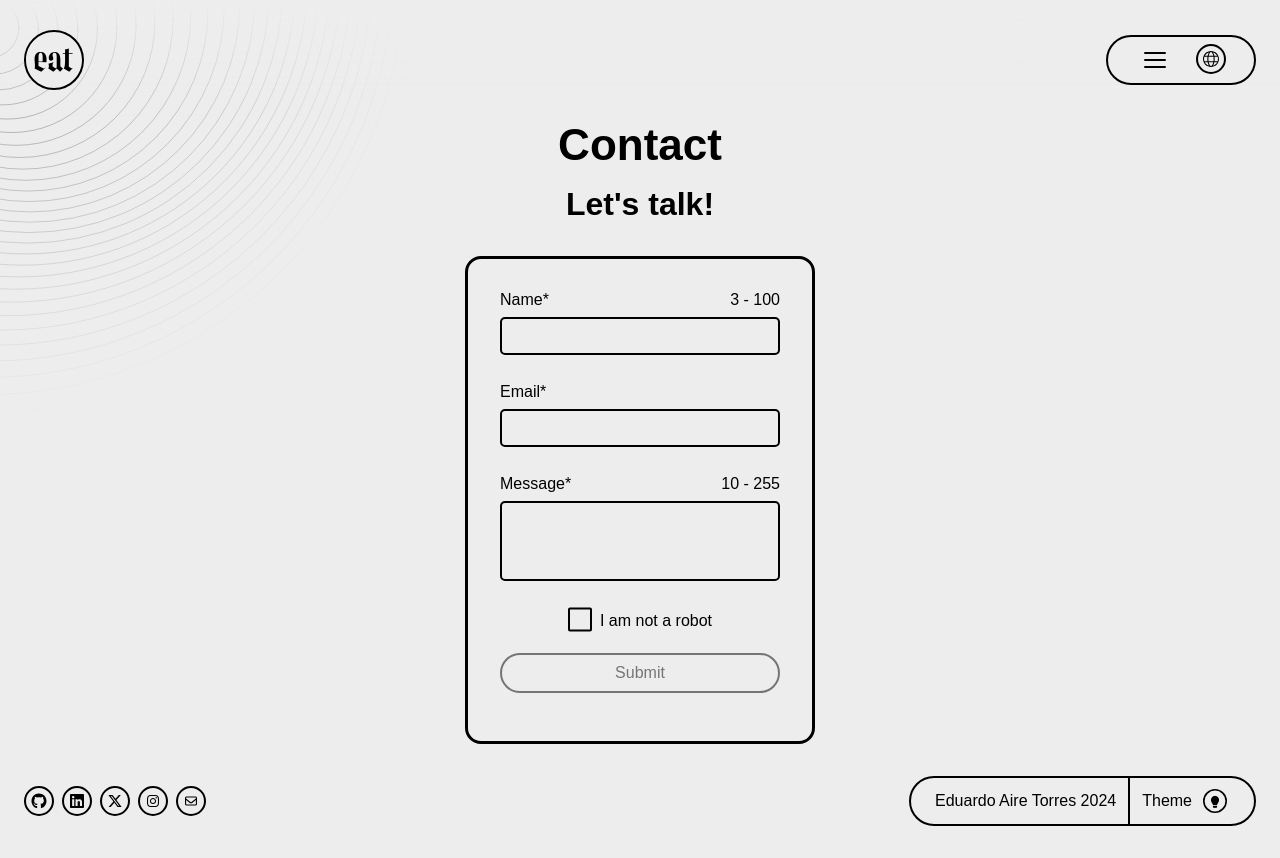
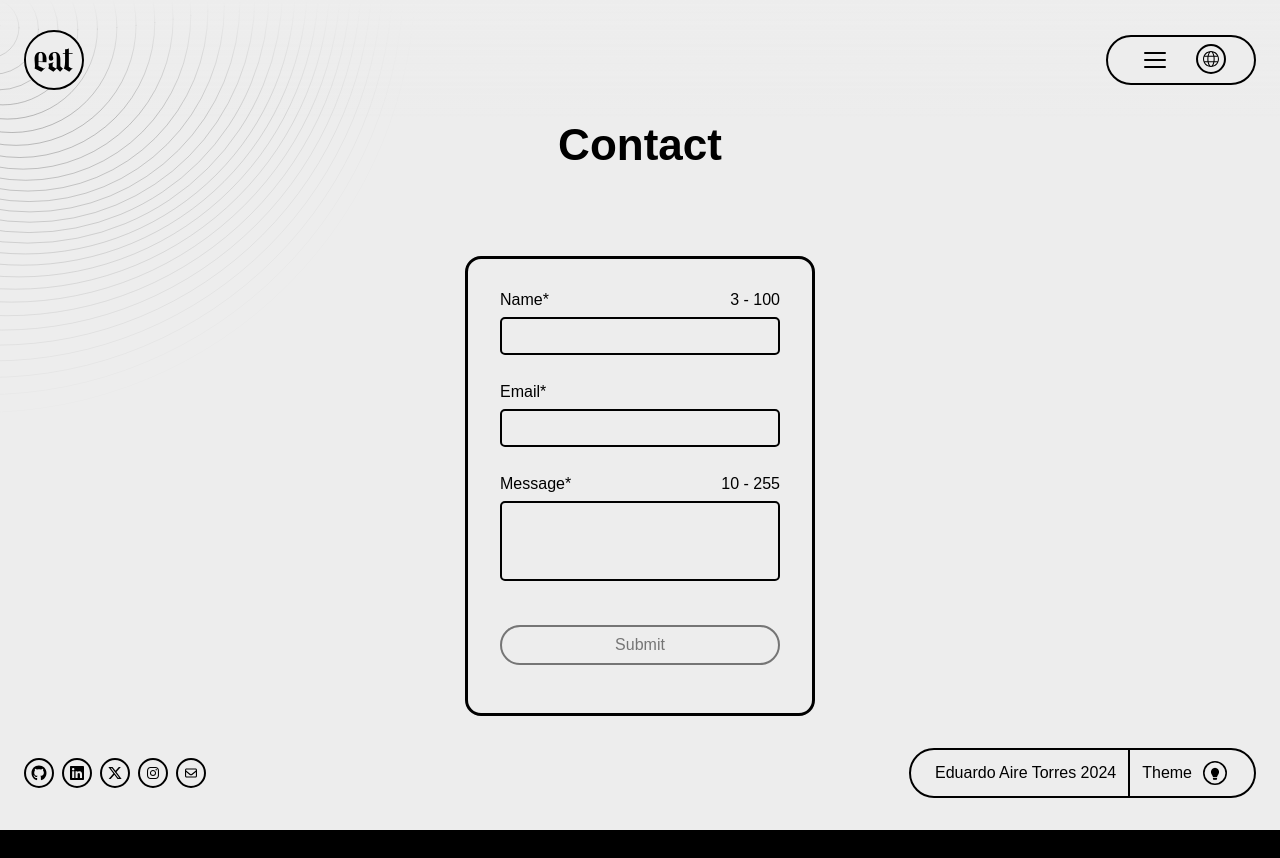
Before and after one commit to eduairet/eduairet-website, a Next.js app: page /en/contact in a window 1280 px wide. After the commit the page ends 830 px from the top, so only its background shows below. Built offline with nearby package versions, Linux system fonts and the light colour scheme; no server answers.

Commit message:
ReCaptcha Checkbox Removed / Contact Subtitle removed

```diff
--- a/src/app/[locale]/contact/components/ContactForm/ContactForm.tsx
+++ b/src/app/[locale]/contact/components/ContactForm/ContactForm.tsx
@@ -17,7 +17,6 @@ import FormWrapper from '@/components/wrappers/FormWrapper/FormWrapper';
 import TextInput from '@/components/ui/TextInput/TextInput';
 import ButtonWrapper from '@/components/wrappers/ButtonWrapper/ButtonWrapper';
 import Spinner from '@/components/ui/Spinner/Spinner';
-import Checkbox from '@/components/ui/Checkbox/Checkbox';
 
 interface IReducerAction {
   type: ContactFormField | 'RESET';
@@ -51,8 +50,7 @@ const ContactFormReducer: IReducer = (state, action) => {
 
 function ContactForm() {
   const { locale, content } = useContext(LanguageContext);
-  const { isRecaptchaLoading, recaptchaToken, verifyRecaptcha } =
-    useRecaptcha();
+  const { isRecaptchaLoading, recaptchaToken } = useRecaptcha();
   const [isSending, setIsSending] = useState(false);
   const [formError, setFormError] = useState(false);
   const [submitMessage, setSubmitMessage] = useState('');
@@ -159,15 +157,6 @@ function ContactForm() {
           }
         />
       ))}
-      <Checkbox
-        id='captcha'
-        label={content.captcha}
-        disabled={isRecaptchaLoading}
-        checked={!!recaptchaToken}
-        onChange={(e) => {
-          verifyRecaptcha(e.target.checked);
-        }}
-      />
       <ButtonWrapper
         type='submit'
         className={styles.submit}
--- a/src/app/[locale]/contact/page.tsx
+++ b/src/app/[locale]/contact/page.tsx
@@ -18,7 +18,6 @@ export default async function Contact({ params: { locale } }: IProps) {
     <SectionWrapper>
       <header>
         <h1>{content.contact.title}</h1>
-        <h2>{content.contact.subtitle}</h2>
       </header>
       <ContactForm />
     </SectionWrapper>
--- a/src/hooks/useRecaptcha.ts
+++ b/src/hooks/useRecaptcha.ts
@@ -1,6 +1,6 @@
 'use client';
 
-import { useState, useCallback } from 'react';
+import { useState, useCallback, useEffect } from 'react';
 
 export default function useRecaptcha() {
   const [recaptchaToken, setRecaptchaToken] = useState<string | null>(null);
@@ -16,32 +16,22 @@ export default function useRecaptcha() {
     );
   };
 
-  const verifyRecaptcha = useCallback(
-    async (checked: boolean) => {
+  const verifyRecaptcha = useCallback(async () => {
     setIsRecaptchaLoading(true);
-      if (!isReady()) {
-        setRecaptchaToken(null);
-        setIsRecaptchaLoading(false);
-        return;
-      }
-      if (!checked) {
-        window.grecaptcha.reset(siteKey);
-        setRecaptchaToken(null);
-        setIsRecaptchaLoading(false);
-        return;
-      }
     const token = await window.grecaptcha.execute(siteKey as string, {
       action: 'submit',
     });
     setRecaptchaToken(token);
     setIsRecaptchaLoading(false);
-    },
-    [siteKey]
-  );
+  }, [siteKey]);
+
+  useEffect(() => {
+    if (!isReady()) return;
+    verifyRecaptcha();
+  }, [verifyRecaptcha]);
 
   return {
     isRecaptchaLoading,
     recaptchaToken,
-    verifyRecaptcha,
   };
 }
--- a/src/models/classes/locale.ts
+++ b/src/models/classes/locale.ts
@@ -41,7 +41,6 @@ export class Dictionary {
   };
   contact: {
     title: string;
-    subtitle: string;
     form: {
       name: string;
       email: string;
@@ -55,7 +54,6 @@ export class Dictionary {
       };
     };
   };
-  captcha: string;
 
   constructor(data: Partial<Dictionary> = {}) {
     this.meta = {
@@ -101,7 +99,6 @@ export class Dictionary {
     };
     this.contact = {
       title: data.contact?.title || '',
-      subtitle: data.contact?.subtitle || '',
       form: {
         name: data.contact?.form?.name || '',
         email: data.contact?.form?.email || '',
@@ -123,6 +120,5 @@ export class Dictionary {
         },
       },
     };
-    this.captcha = data.captcha || '';
   }
 }
--- a/src/models/dictionaries/en.json
+++ b/src/models/dictionaries/en.json
@@ -42,7 +42,6 @@
   },
   "contact": {
     "title": "Contact",
-    "subtitle": "Let's talk!",
     "form": {
       "name": "Name",
       "email": "Email",
@@ -63,6 +62,5 @@
         }
       }
     }
-  },
-  "captcha": "I am not a robot"
+  }
 }
--- a/src/models/dictionaries/es.json
+++ b/src/models/dictionaries/es.json
@@ -42,7 +42,6 @@
   },
   "contact": {
     "title": "Contacto",
-    "subtitle": "¡Hablemos!",
     "form": {
       "name": "Nombre",
       "email": "Correo",
@@ -63,6 +62,5 @@
         }
       }
     }
-  },
-  "captcha": "No soy un robot"
+  }
 }
--- a/src/styles/_global.scss
+++ b/src/styles/_global.scss
@@ -9,10 +9,15 @@
   box-sizing: border-box;
   padding: 0;
   margin: 0;
-  font-family: degular-variable, sans-serif;
-  text-align: center;
-  font-feature-settings: 'onum';
-  @include degular($wght: 400, $opsz: 16);
+}
+
+html {
+  * {
+    font-family: degular-variable, sans-serif;
+    text-align: center;
+    font-feature-settings: 'onum';
+    @include degular($wght: 400, $opsz: 16);
+  }
 }
 
 html,
```
Lines whose indentation alone changed are shown as unchanged.
